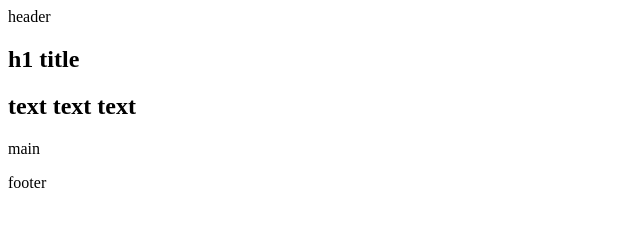
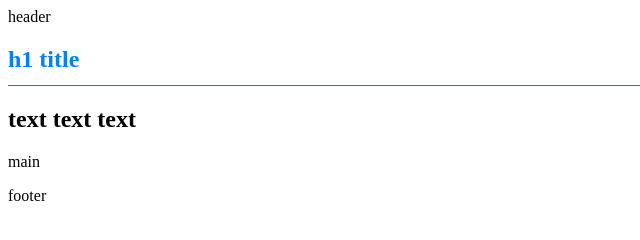
Before and after one commit to satsukih/test, a plain HTML site: page index.html in a window 1280 px wide. Shown: the whole page, without its empty margins (0-640 px from the left). Drawn offline with Linux system fonts and the light colour scheme.

Commit message:
h1スタイル

```diff
--- a/css/styles.css
+++ b/css/styles.css
@@ -1,3 +1,10 @@
 .test {
   color: red;
 }
+
+h1 {
+  padding-bottom: 0.5em;
+  border-bottom: 1px solid #007FFF;
+  color: #007FFF;
+  font-size: 1.5em;
+}
```
